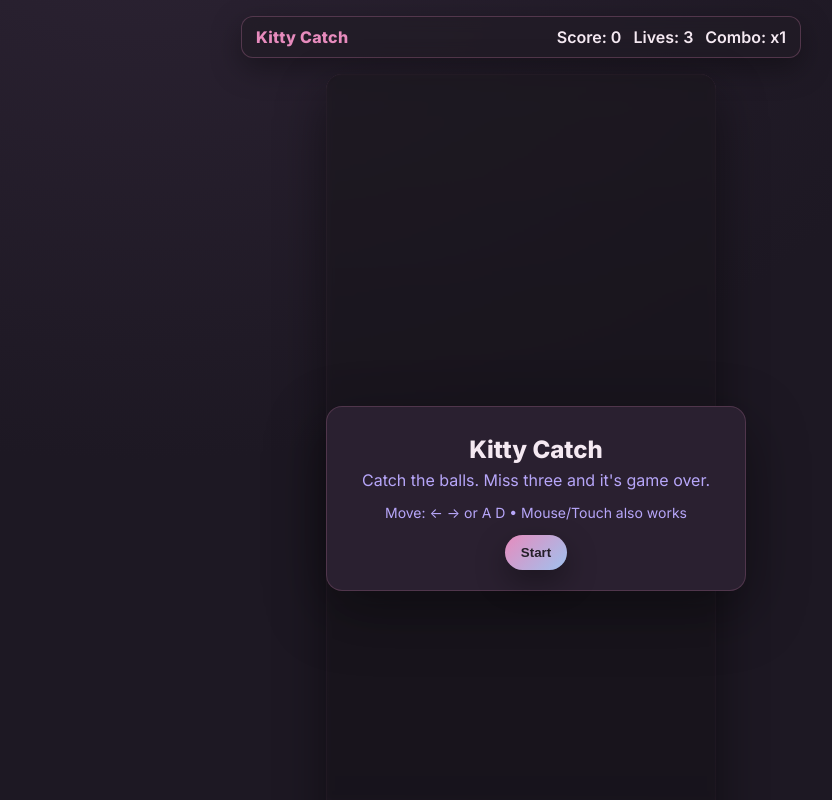
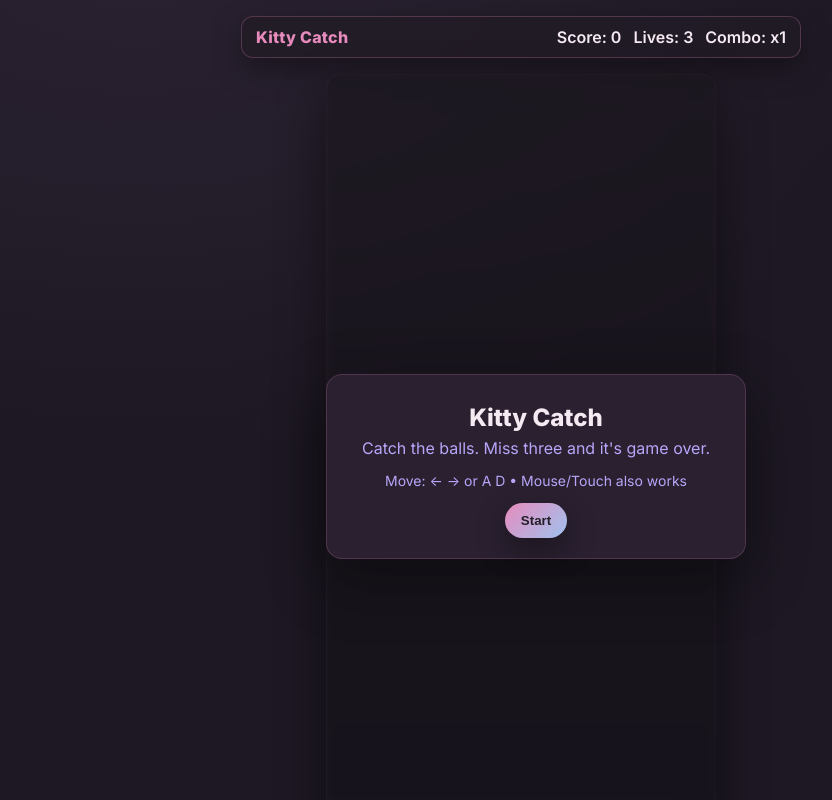
Before and after one commit to slashpy/my-game, a plain HTML site: page index.html in a window 1280 px wide. Shown: the top 800 px of the page, without its empty margins (119-951 px from the left). Drawn offline with Linux system fonts and the light colour scheme.

Commit message:
Update index.html

```diff
--- a/index.html
+++ b/index.html
@@ -2,7 +2,7 @@
 <html lang="en">
 <head>
 	<meta charset="UTF-8" />
-	<meta name="viewport" content="width=device-width, initial-scale=1.0" />
+	<meta name="viewport" content="width=device-width, initial-scale=1.0, maximum-scale=1.0, user-scalable=no" />
 	<title>Falling Balls</title>
 	<link rel="preconnect" href="https://fonts.googleapis.com">
 	<link rel="preconnect" href="https://fonts.gstatic.com" crossorigin>
@@ -20,7 +20,7 @@
 			</div>
 		</header>
 		<main class="game-area">
-			<canvas id="game" width="390" height="844"></canvas>
+			<canvas id="game" width="390" height="780"></canvas>
 			<div class="overlay hidden" id="overlay">
 				<div class="card">
 					<h2 id="overlay-title">Kitty Catch</h2>
```
